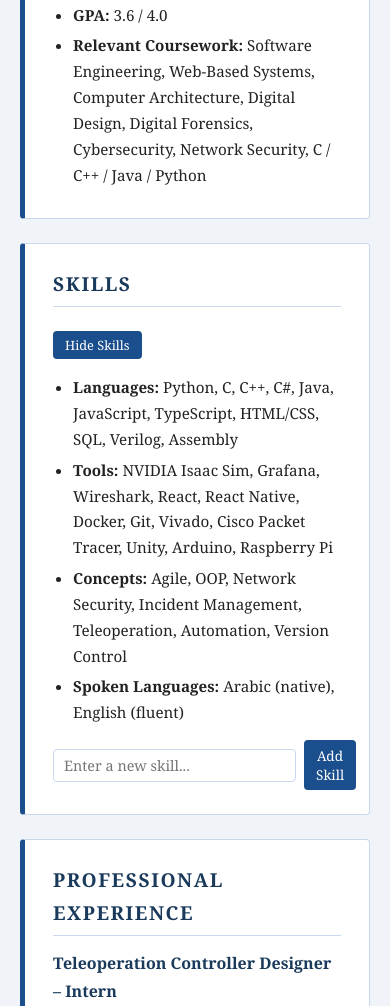
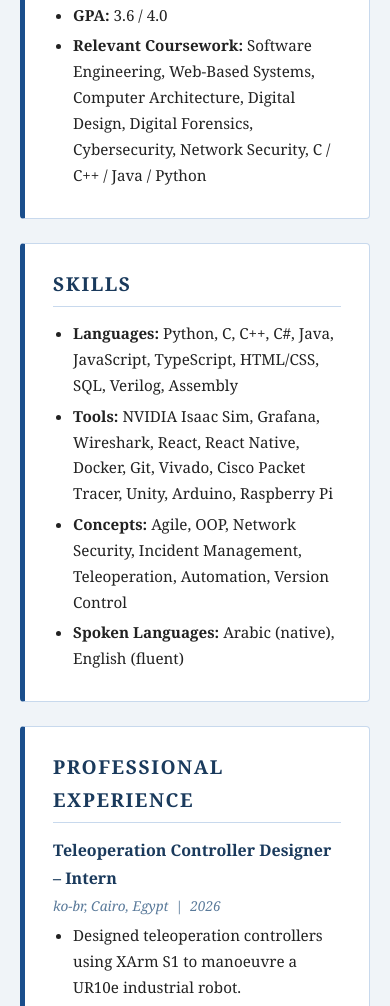
Before and after one commit to SamarAhmed1/Samar_Ahmed_Assignment1_WBS, a plain HTML site: page index.html in a window 390 px wide. Shown: the part 994-2000 px from the top of the page. Drawn offline with Linux system fonts and the light colour scheme.

Commit message:
returned to Assignment1

```diff
--- a/index.html
+++ b/index.html
@@ -6,7 +6,6 @@
     <meta name="viewport" content="width=device-width, initial-scale=1.0" />
     <title>Samar Ahmed - CV</title>
     <link rel="stylesheet" href="style.css" />
-    <link rel="javascript" href="script.js" />
 </head>
 
 <body>
@@ -189,7 +188,6 @@
         <p>Samar Ahmed - Assignment 1</p>
     </footer>
 
-    <script src="script.js"></script>
 </body>
 
 </html>
--- a/script.js
+++ /dev/null
@@ -1,274 +0,0 @@
-document.addEventListener("DOMContentLoaded", function () {
-
-    //1. WELCOME MESSAGE
-    // Show an alert when the page first loads
-    alert("Welcome to my portfolio page!");
-
-
-    //2. DARK MODE / LIGHT MODE TOGGLE
-    // Inject a dark mode toggle button into the header
-    const darkModeBtn = document.createElement("button");
-    darkModeBtn.id = "darkModeBtn";
-    darkModeBtn.textContent = "Dark Mode";
-    darkModeBtn.style.cssText = `
-        position: fixed;
-        top: 14px;
-        right: 18px;
-        z-index: 999;
-        padding: 8px 14px;
-        background: #1a4e8c;
-        color: #fff;
-        border: none;
-        border-radius: 20px;
-        cursor: pointer;
-        font-size: 0.85em;
-        font-family: Georgia, serif;
-    `;
-    document.body.appendChild(darkModeBtn);
-
-    // Add the dark mode styles once to the document
-    const darkModeStyle = document.createElement("style");
-    darkModeStyle.textContent = `
-        body.dark-mode { background-color: #0d1b2a; color: #d0dde8; }
-        body.dark-mode header { background-color: #0a1520; }
-        body.dark-mode section { background-color: #122030; border-color: #1e3a55; }
-        body.dark-mode section h2 { color: #88b8df; }
-        body.dark-mode h3 { color: #a8cceb; }
-        body.dark-mode footer { background-color: #0a1520; }
-        body.dark-mode #darkModeBtn { background: #a8c8e8; color: #0d1b2a; }
-    `;
-    document.head.appendChild(darkModeStyle);
-
-    darkModeBtn.addEventListener("click", function () {
-        document.body.classList.toggle("dark-mode");
-        // Swap the button label depending on current mode
-        if (document.body.classList.contains("dark-mode")) {
-            darkModeBtn.textContent = "Light Mode";
-        } else {
-            darkModeBtn.textContent = "Dark Mode";
-        }
-    });
-
-
-    //3. SHOW / HIDE SECTIONS
-    // Sections we want to make collapsible
-    const togglableSections = ["skills", "projects", "achievements"];
-
-    togglableSections.forEach(function (sectionId) {
-        const section = document.getElementById(sectionId);
-        if (!section) return;
-
-        const heading = section.querySelector("h2");
-        const sectionName = heading.textContent;
-
-        // Wrap all content after the h2 in a collapsible div
-        const content = document.createElement("div");
-        content.classList.add("section-content");
-        while (section.children.length > 1) {
-            content.appendChild(section.children[1]);
-        }
-        section.appendChild(content);
-
-        // Create and insert the toggle button right after the h2
-        const toggleBtn = document.createElement("button");
-        toggleBtn.textContent = "Hide " + sectionName;
-        toggleBtn.style.cssText = `
-            margin-top: 10px;
-            margin-bottom: 10px;
-            padding: 5px 12px;
-            background: #1a4e8c;
-            color: #fff;
-            border: none;
-            border-radius: 4px;
-            cursor: pointer;
-            font-size: 0.8em;
-            font-family: Georgia, serif;
-        `;
-        heading.after(toggleBtn);
-
-        toggleBtn.addEventListener("click", function () {
-            const isVisible = content.style.display !== "none";
-            content.style.display = isVisible ? "none" : "block";
-            toggleBtn.textContent = isVisible ? "Show " + sectionName : "Hide " + sectionName;
-        });
-    });
-
-
-    //4. DYNAMIC SKILLS LIST
-    // Add an input + button at the bottom of the Skills section so the user can add new skills
-    const skillsSection = document.getElementById("skills");
-    if (skillsSection) {
-        const skillsList = skillsSection.querySelector("ul");
-
-        const addSkillWrapper = document.createElement("div");
-        addSkillWrapper.style.cssText = "margin-top: 14px; display: flex; gap: 8px; align-items: center;";
-
-        const skillInput = document.createElement("input");
-        skillInput.type = "text";
-        skillInput.placeholder = "Enter a new skill...";
-        skillInput.style.cssText = `
-            flex: 1;
-            padding: 6px 10px;
-            border: 1px solid #c8d9ed;
-            border-radius: 4px;
-            font-family: Georgia, serif;
-            font-size: 0.9em;
-        `;
-
-        const addSkillBtn = document.createElement("button");
-        addSkillBtn.textContent = "Add Skill";
-        addSkillBtn.style.cssText = `
-            padding: 6px 12px;
-            background: #1a4e8c;
-            color: #fff;
-            border: none;
-            border-radius: 4px;
-            cursor: pointer;
-            font-size: 0.85em;
-            font-family: Georgia, serif;
-        `;
-
-        addSkillWrapper.appendChild(skillInput);
-        addSkillWrapper.appendChild(addSkillBtn);
-        skillsSection.appendChild(addSkillWrapper);
-
-        function addSkill() {
-            const newSkill = skillInput.value.trim();
-            if (newSkill === "") return;
-
-            const newItem = document.createElement("li");
-            newItem.textContent = newSkill;
-            skillsList.appendChild(newItem);
-
-            skillInput.value = "";
-            skillInput.focus();
-        }
-
-        addSkillBtn.addEventListener("click", addSkill);
-
-        // Also allow pressing Enter to add a skill
-        skillInput.addEventListener("keydown", function (e) {
-            if (e.key === "Enter") addSkill();
-        });
-    }
-
-
-    //5. INTERACTIVE PROJECT DETAILS
-    // For each project article, add a "Show Details" button that reveals the bullet points
-    const projectsSection = document.getElementById("projects");
-    if (projectsSection) {
-        const projectArticles = projectsSection.querySelectorAll("article");
-
-        projectArticles.forEach(function (article) {
-            const detailsList = article.querySelector("ul");
-            if (!detailsList) return;
-
-            // Hide the details by default
-            detailsList.style.display = "none";
-
-            const detailBtn = document.createElement("button");
-            detailBtn.textContent = "Show Details";
-            detailBtn.style.cssText = `
-                margin-top: 6px;
-                padding: 4px 10px;
-                background: transparent;
-                color: #1a4e8c;
-                border: 1px solid #1a4e8c;
-                border-radius: 4px;
-                cursor: pointer;
-                font-size: 0.8em;
-                font-family: Georgia, serif;
-            `;
-
-            article.insertBefore(detailBtn, detailsList);
-
-            detailBtn.addEventListener("click", function () {
-                const isHidden = detailsList.style.display === "none";
-                detailsList.style.display = isHidden ? "block" : "none";
-                detailBtn.textContent = isHidden ? "Hide Details" : "Show Details";
-            });
-        });
-    }
-
-
-    //6. CONTACT FORM WITH VALIDATION
-    // Build a contact form and inject it into the contact section
-    const contactSection = document.getElementById("contact");
-    if (contactSection) {
-        const formHTML = `
-            <form id="contactForm" novalidate style="margin-top: 16px;">
-                <div style="margin-bottom: 12px;">
-                    <label for="contactName" style="display:block; margin-bottom:4px; font-size:0.9em; font-weight:bold;">Name</label>
-                    <input type="text" id="contactName" placeholder="Your full name"
-                        style="width:100%; padding:8px 10px; border:1px solid #c8d9ed; border-radius:4px; font-family:Georgia,serif; font-size:0.9em;" />
-                    <span id="nameError" style="color:#c0392b; font-size:0.8em; display:none;">Name is required.</span>
-                </div>
-
-                <div style="margin-bottom: 12px;">
-                    <label for="contactEmail" style="display:block; margin-bottom:4px; font-size:0.9em; font-weight:bold;">Email</label>
-                    <input type="email" id="contactEmail" placeholder="your@email.com"
-                        style="width:100%; padding:8px 10px; border:1px solid #c8d9ed; border-radius:4px; font-family:Georgia,serif; font-size:0.9em;" />
-                    <span id="emailError" style="color:#c0392b; font-size:0.8em; display:none;">Please enter a valid email address.</span>
-                </div>
-
-                <div style="margin-bottom: 12px;">
-                    <label for="contactMessage" style="display:block; margin-bottom:4px; font-size:0.9em; font-weight:bold;">Message</label>
-                    <textarea id="contactMessage" rows="4" placeholder="Write your message here..."
-                        style="width:100%; padding:8px 10px; border:1px solid #c8d9ed; border-radius:4px; font-family:Georgia,serif; font-size:0.9em; resize:vertical;"></textarea>
-                    <span id="messageError" style="color:#c0392b; font-size:0.8em; display:none;">Message cannot be empty.</span>
-                </div>
-
-                <button type="submit"
-                    style="padding:8px 18px; background:#1a4e8c; color:#fff; border:none; border-radius:4px; cursor:pointer; font-size:0.9em; font-family:Georgia,serif;">
-                    Send Message
-                </button>
-
-                <p id="formSuccess" style="color:#27ae60; margin-top:10px; font-size:0.9em; display:none;">
-                    ✓ Message sent successfully! I'll get back to you soon.
-                </p>
-            </form>
-        `;
-
-        contactSection.insertAdjacentHTML("beforeend", formHTML);
-
-        const form = document.getElementById("contactForm");
-        form.addEventListener("submit", function (e) {
-            e.preventDefault();
-
-            const name    = document.getElementById("contactName").value.trim();
-            const email   = document.getElementById("contactEmail").value.trim();
-            const message = document.getElementById("contactMessage").value.trim();
-
-            // Hide all errors and the success message before re-validating
-            document.getElementById("nameError").style.display    = "none";
-            document.getElementById("emailError").style.display   = "none";
-            document.getElementById("messageError").style.display = "none";
-            document.getElementById("formSuccess").style.display  = "none";
-
-            let valid = true;
-
-            if (name === "") {
-                document.getElementById("nameError").style.display = "inline";
-                valid = false;
-            }
-
-            // Simple email format check using a regex
-            const emailRegex = /^[^\s@]+@[^\s@]+\.[^\s@]+$/;
-            if (!emailRegex.test(email)) {
-                document.getElementById("emailError").style.display = "inline";
-                valid = false;
-            }
-
-            if (message === "") {
-                document.getElementById("messageError").style.display = "inline";
-                valid = false;
-            }
-
-            if (valid) {
-                document.getElementById("formSuccess").style.display = "block";
-                form.reset();
-            }
-        });
-    }
-
-});
```
